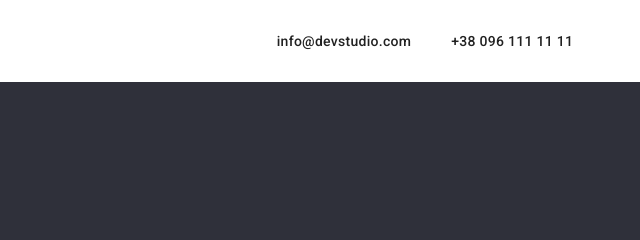
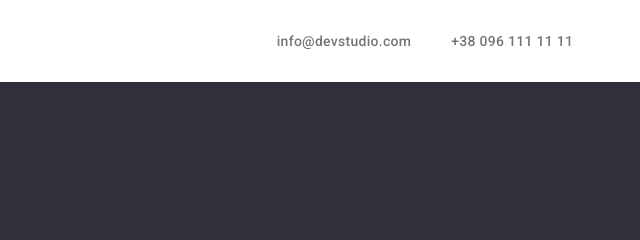
Before and after one commit to NesmashIgor/goit-markup-hw-03, a plain HTML site: page 404.html in a window 1280 px wide. Shown: the top 240 px of the page, 640-1280 px from the left. Drawn offline with nearby package versions, Linux system fonts and the light colour scheme.

Commit message:
Update 404.html

```diff
--- a/404.html
+++ b/404.html
@@ -23,8 +23,8 @@
         <div class="container">
             <div class="header-list-container">
                 <div class="header-logo-container">
-                    <a class="logo" href="./Index.html"><span class="logoheader-web">Web</span> <span
-                            class="logoheader-studio">Studio</span></a>
+                    <a class="logo" href="./Index.html"><span class="logoheader-web">Web</span>
+                        <span class="logoheader-studio">Studio</span></a>
                 </div>
                 <div class="nav-container">
                     <nav>
@@ -38,8 +38,8 @@
                     </nav>
                     <ul class="list">
                         <div class="contact-container">
-                            <li><a class="header-list" href="mailto:info@devstudio.com">info@devstudio.com</a></li>
-                            <li><a class="header-list" href="tel:+380961111111">+38 096 111 11 11</a></li>
+                            <li><a class="header-contact" href="mailto:info@devstudio.com">info@devstudio.com</a></li>
+                            <li><a class="header-contact" href="tel:+380961111111">+38 096 111 11 11</a></li>
                         </div>
                     </ul>
                 </div>
```
